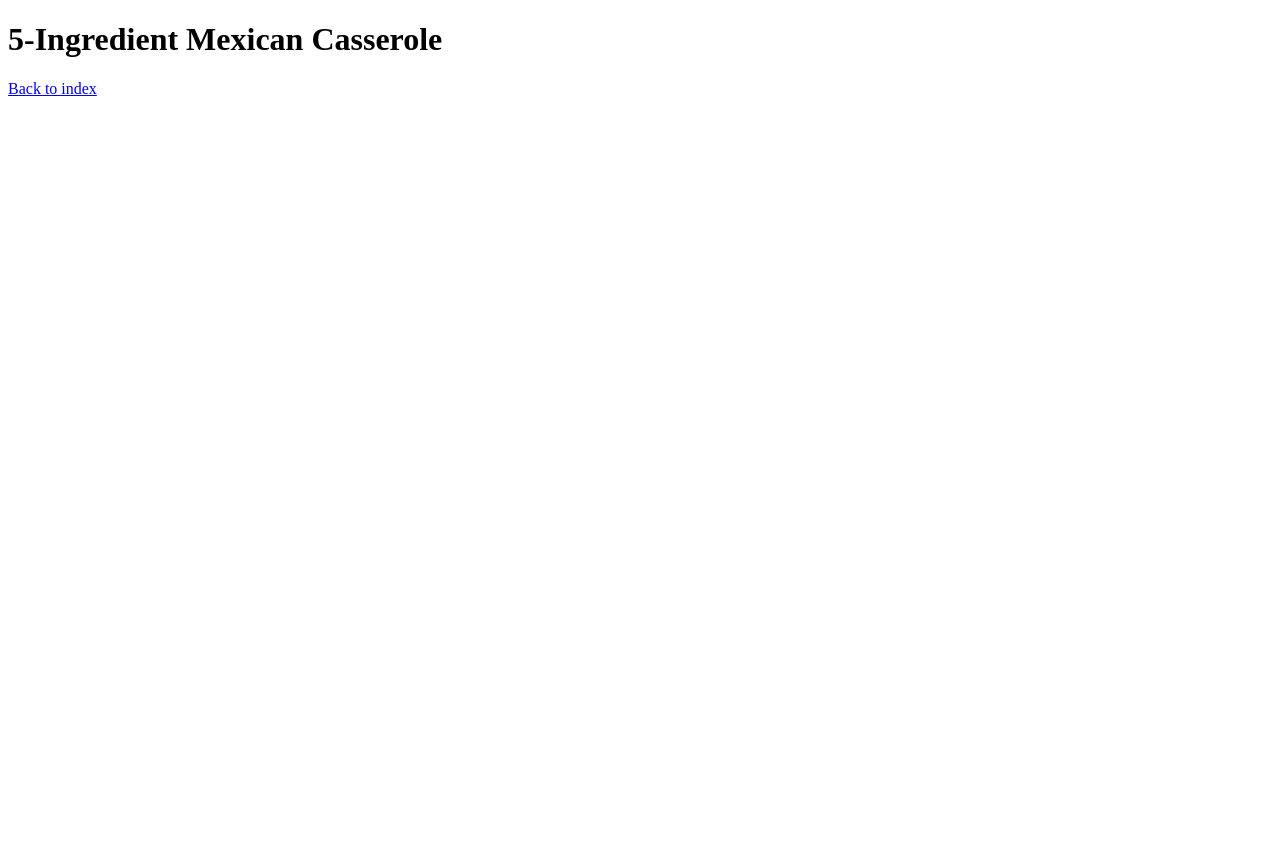
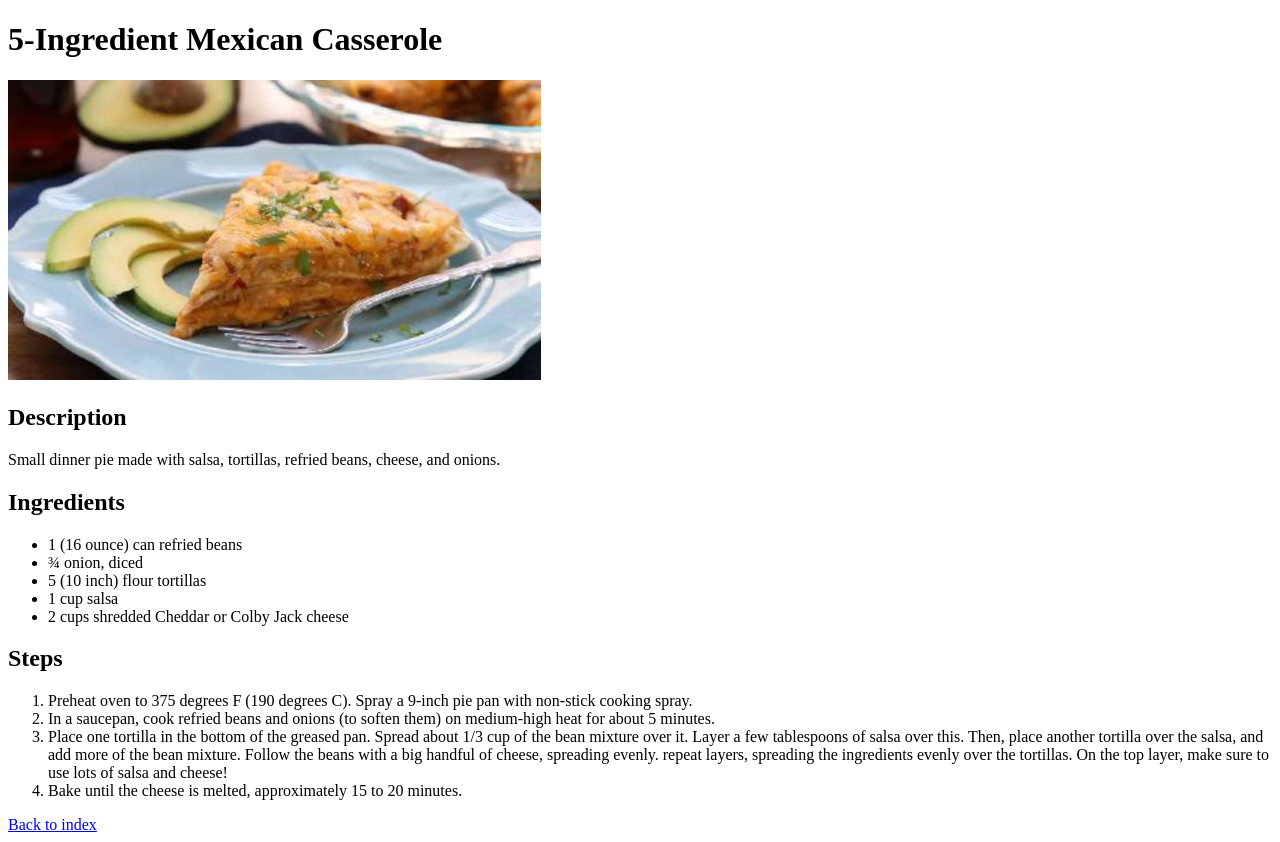
Before and after one commit to LRP2004/odin-recipes, a plain HTML site: page recipes/mexican-casserole.html in a window 1280 px wide. Before the commit the page ends 800 px from the top, so only its background shows below. Drawn offline with Linux system fonts and the light colour scheme.

Commit message:
Add content to mexican-casserole page

```diff
--- a/recipes/mexican-casserole.html
+++ b/recipes/mexican-casserole.html
@@ -7,6 +7,24 @@
 </head>
 <body>
     <h1>5-Ingredient Mexican Casserole</h1>
+    <img src="../img/image-524-3645b2bfb8e449728a93df0aa22c7c7d.jpg" alt="Mexican Casserole" height="300">
+    <h2>Description</h2>
+    <p>Small dinner pie made with salsa, tortillas, refried beans, cheese, and onions.</p>
+    <h2>Ingredients</h2>
+    <ul>
+        <li>1 (16 ounce) can refried beans</li>
+        <li>¾ onion, diced</li>
+        <li>5 (10 inch) flour tortillas</li>
+        <li>1 cup salsa</li>
+        <li>2 cups shredded Cheddar or Colby Jack cheese</li>
+    </ul>
+    <h2>Steps</h2>
+    <ol>
+        <li>Preheat oven to 375 degrees F (190 degrees C). Spray a 9-inch pie pan with non-stick cooking spray.</li>
+        <li>In a saucepan, cook refried beans and onions (to soften them) on medium-high heat for about 5 minutes.</li>
+        <li>Place one tortilla in the bottom of the greased pan. Spread about 1/3 cup of the bean mixture over it. Layer a few tablespoons of salsa over this. Then, place another tortilla over the salsa, and add more of the bean mixture. Follow the beans with a big handful of cheese, spreading evenly. repeat layers, spreading the ingredients evenly over the tortillas. On the top layer, make sure to use lots of salsa and cheese!</li>
+        <li>Bake until the cheese is melted, approximately 15 to 20 minutes.</li>
+    </ol>
     <a href="../index.html">Back to index</a>
 </body>
 </html>
```
